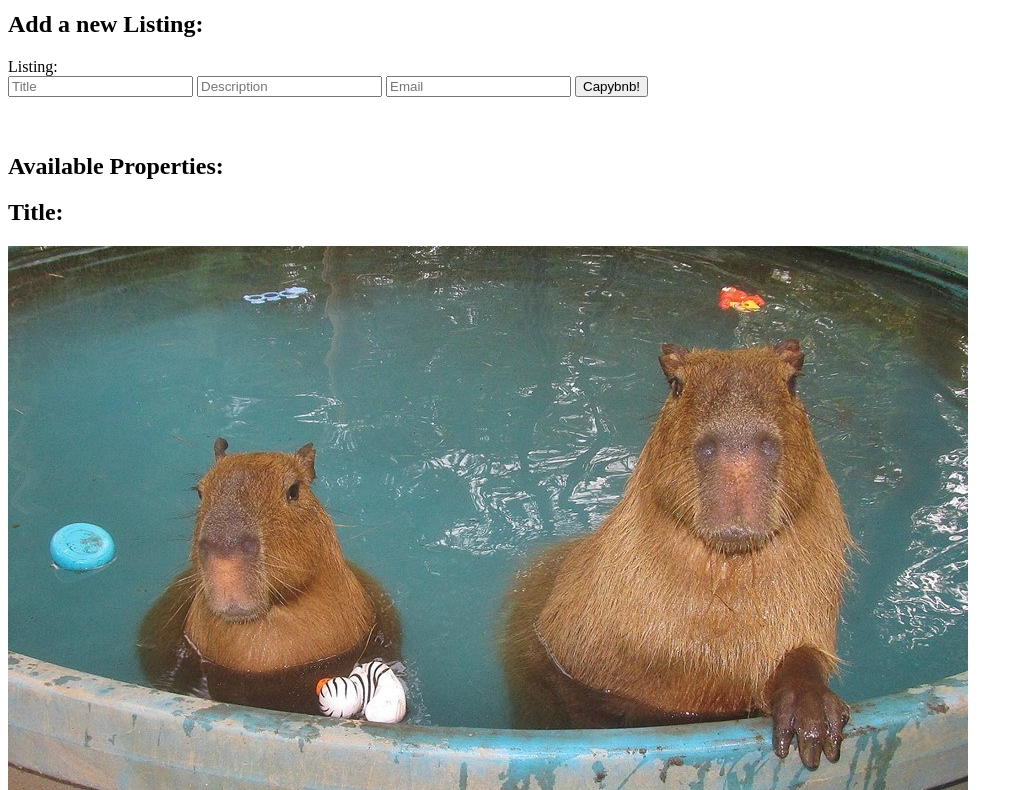
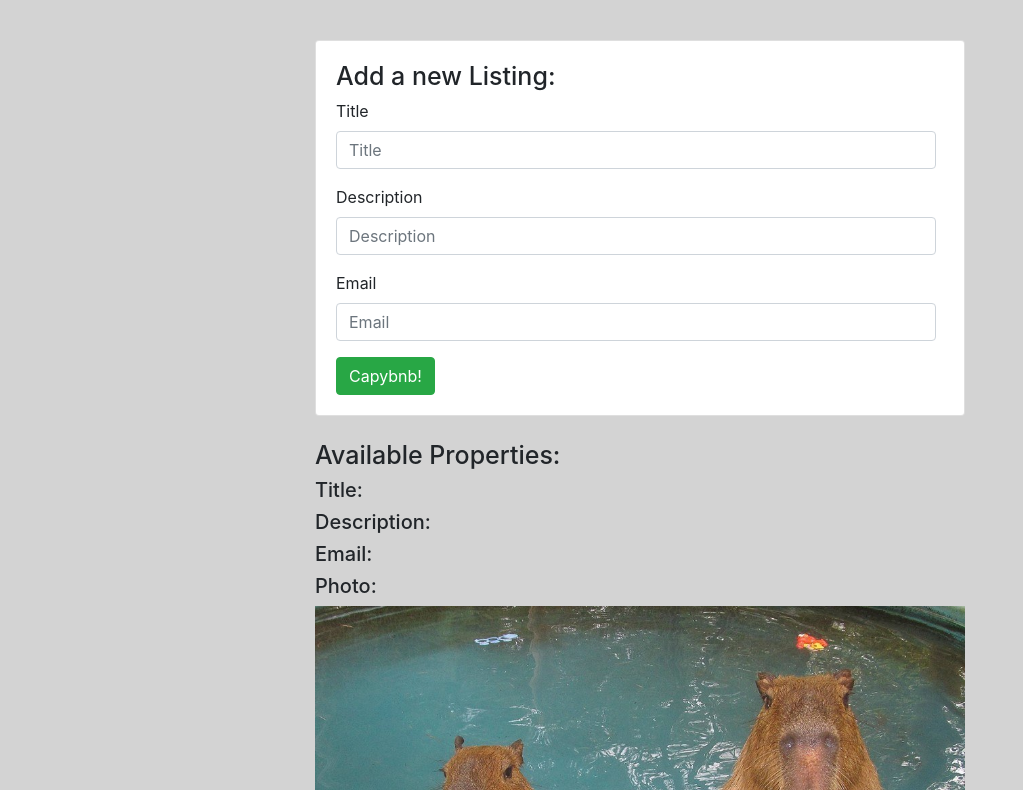
Before and after one commit to anguspettifer/Capybnb, a website: page index.html in a window 1280 px wide. Shown: the part 112-902 px from the top of the page, without its empty margins (0-1023 px from the left). Drawn offline with nearby package versions, Linux system fonts and the light colour scheme.

Commit message:
Add front end styling

```diff
--- a/index.html
+++ b/index.html
@@ -1,6 +1,8 @@
 <!DOCTYPE html>
 <html lang="ens">
 <head>
+  <link rel="stylesheet" href="https://stackpath.bootstrapcdn.com/bootstrap/4.1.1/css/bootstrap.min.css" integrity="sha384-WskhaSGFgHYWDcbwN70/dfYBj47jz9qbsMId/iRN3ewGhXQFZCSftd1LZCfmhktB" crossorigin="anonymous">
+  <link rel='stylesheet' href='/css/capybnb.css'></link>
   <title>Capybnb</title>
   <script
      src="https://code.jquery.com/jquery-3.3.1.min.js"
@@ -9,30 +11,37 @@
 </head>
 <body>
 <section>
+  <br>
   <h1> Welcome to Capybnb!</h1><br></br>
 
-  <h1> Add a new Listing: </h1>
-   Listing:<br>
-<form id='add-property'>
-  <input id='title' type='text' placeholder="Title" autocomplete='off'></input>
-  <input id='description' type='text' placeholder='Description' autocomplete='off'></input>
-  <input id='email' type='text' placeholder="Email" autocomplete="off"></input>
-  <input type='submit' value='Capybnb!'>
-</form><br></br>
+<div class="card">
+  <div class="card-body">
+    <form id='add-property'>
+      <h2> Add a new Listing: </h2>
+      <div class="form-group">
+        <label for="Title">Title</label>
+        <input id='title' class="form-control" type='text' placeholder="Title" autocomplete='off'></input>
+      </div>
+      <div class="form-group">
+        <label for="Description">Description</label>
+        <input id='description' class="form-control" type='text' placeholder='Description' autocomplete='off'></input>
+      </div>
+      <div class="form-group">
+        <label for="Email">Email</label>
+        <input id='email' class="form-control" type='text' placeholder="Email" autocomplete="off"></input>
+      </div>
+      <input type='submit' class="btn btn-success" value='Capybnb!'>
+    </form>
+  </div>
+</div><br>
 
-<h1> Available Properties: </h1>
-  <h2> Title: <span id="display-title" ></span></h2>
+<h2> Available Properties: </h2>
+  <h3> Title: <span id="display-title" ></span></h3>
+  <h3> Description: <span id='display-description'></span></h3>
+  <h3> Email: <span id='display-email'></span></h3>
+  <h3> Photo: </h3>
   <img src="/images/image.png">
 
-  <h3> Description: <span id='display-description'></span></h3>
-
-  <p> Email: <span id='display-email'></span>
-  </p>
-
-  <h3> Contact me at:
-    <a href="mailto:mrcapybara@gmail.com">
-    mrcapybara@gmail.com </a>
-  </h3>
 
 </section>
   <script src="/javascripts/AddContent.js"></script>
--- /dev/null
+++ b/public/css/capybnb.css
@@ -0,0 +1,36 @@
+h1{
+  font-size:60px;
+  text-align: center;
+}
+
+h2{
+  font-size:25px;
+}
+
+h3{
+  font-size:20px;
+}
+
+#description, #title, #email {
+  width: 100%;
+}
+
+img{
+  width:100%;
+  height:auto;
+}
+
+body{
+  width: 650px;
+  margin: 0 auto;
+  text-align: left;
+  background-color: lightgrey;
+}
+
+#add-property{
+  /* align: center; */
+  width: 600px;
+  /* margin: 0 auto; */
+  text-align: left;
+  /* border: 6px solid green;  */
+}
```
